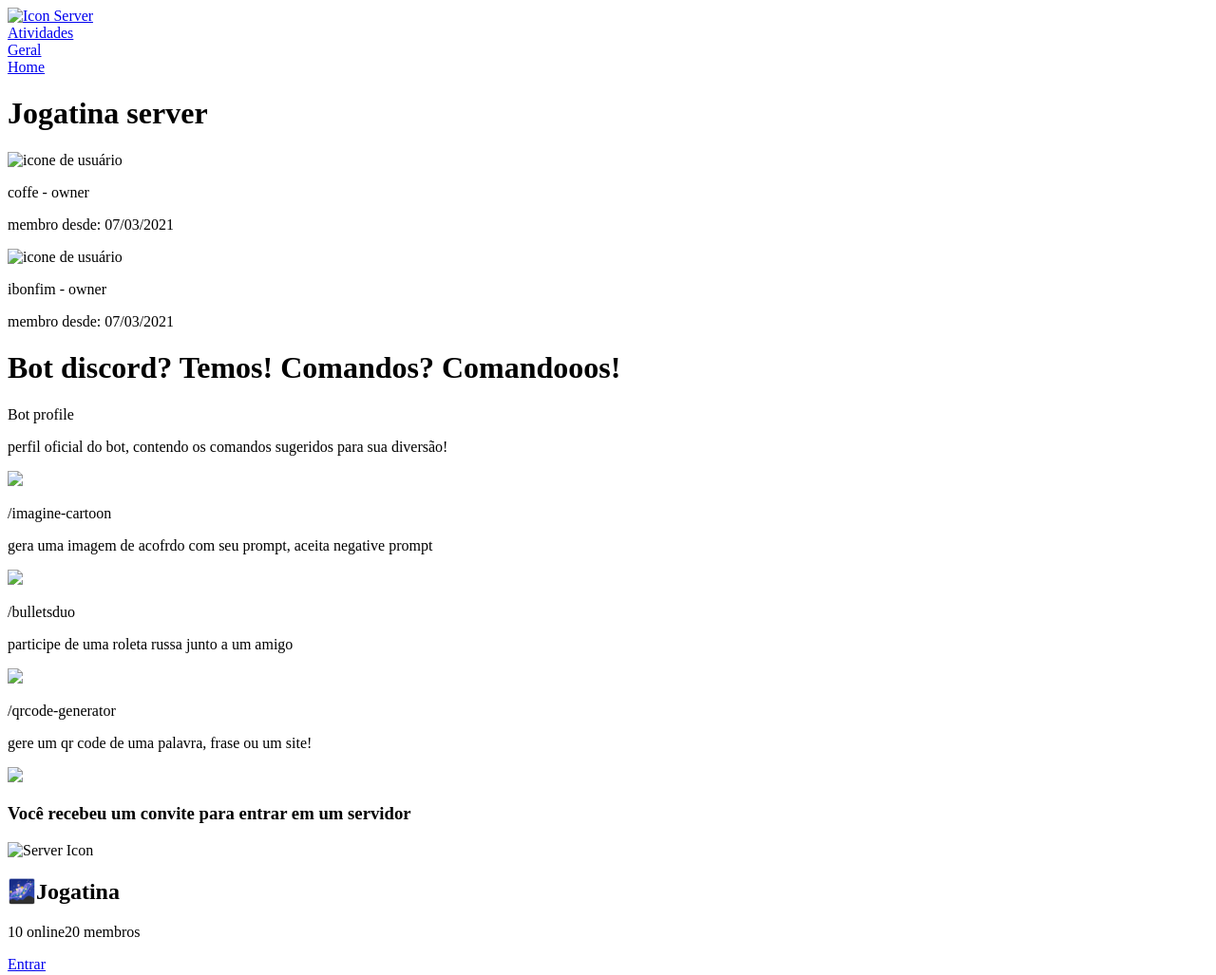
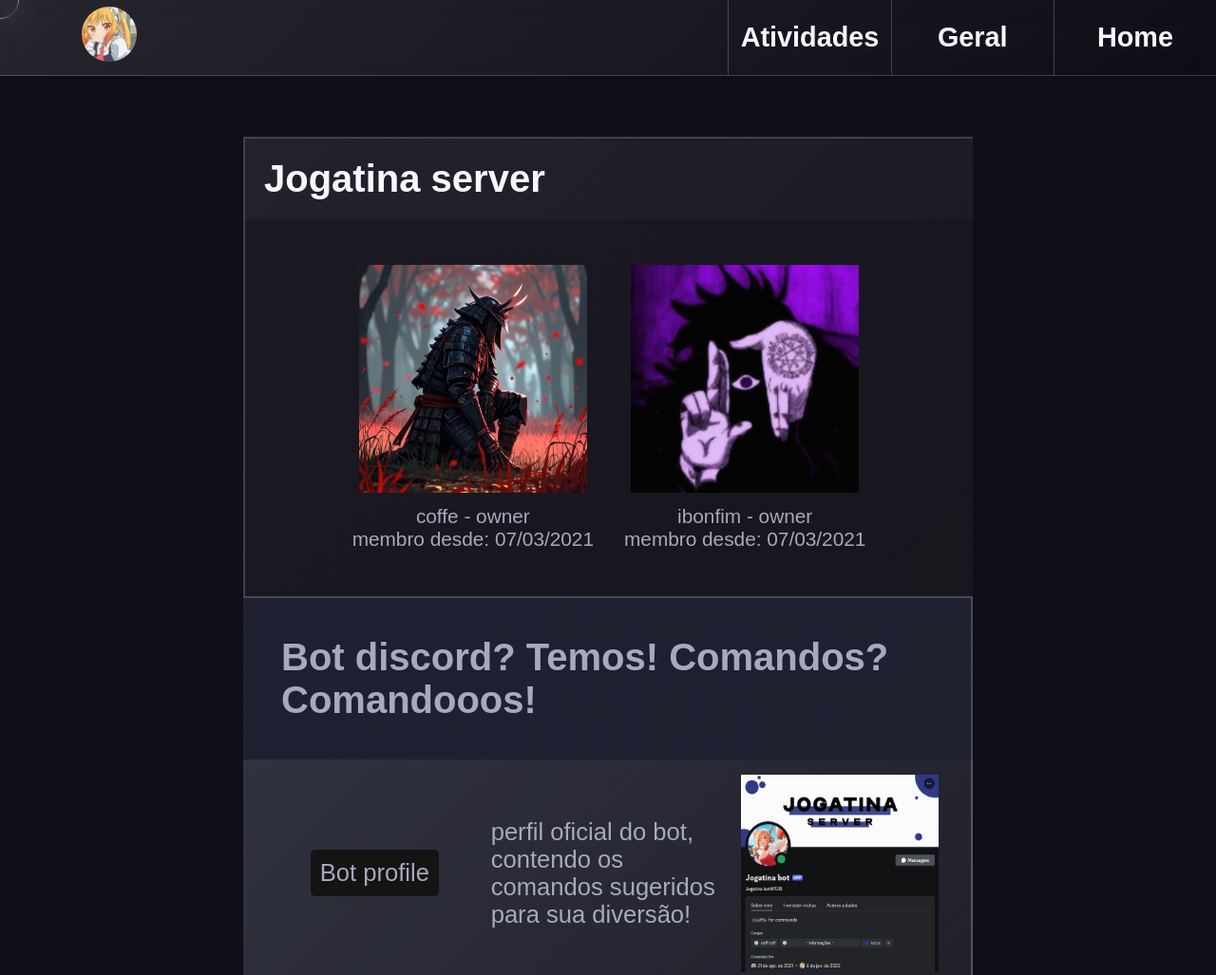
Before and after one commit to CoffezinnS2/jogatina, a plain HTML site: page html/geral.html in a window 1280 px wide. Shown: the top 1027 px of the page at 95% size. Drawn offline with Linux system fonts and the light colour scheme; the site is published under a folder, as on GitHub Pages, so addresses that start at the root find nothing.

Commit message:
tertiary commit

```diff
--- a/html/atividades.html
+++ b/html/atividades.html
@@ -6,9 +6,9 @@
     <meta name="viewport" content="width=device-width, initial-scale=1.0">
     <meta name="keywords" content="">
     <meta name="author" content="Jogatina Server">
-    <link rel="icon" href="/assets/icons/iconGoogle.ico" />
+    <link rel="icon" href="../assets/icons/iconGoogle.ico" />
     <meta name="description" content="">
-    <link rel="stylesheet" href="/css/style.css">
+    <link rel="stylesheet" href="../css/style.css">
     <title>Jogatina Server</title>
 </head>
 
@@ -17,7 +17,7 @@
     <nav>
         <div>
             <a class="logo" href="#">
-                <img src="/assets/icons/servericon.gif" alt="Icon Server">
+                <img src="..../assets/icons/servericon.gif" alt="Icon Server">
             </a>
         </div>
         <div class="pages">
@@ -28,7 +28,7 @@
                 <a id="geral" href="geral.html">Geral</a>
             </div>
             <div class="bloco">
-                <a href="/index.html">Home</a>
+                <a href="../index.html">Home</a>
             </div>
         </div>
     </nav>
@@ -45,13 +45,13 @@
                     <div class="item">
                         <p class="commandName">noitada de jogos</p>
                         <p>noitada de jogos</p>
-                        <img src="/assets/activities/game.png">
+                        <img src="../assets/activities/game.png">
                     </div>
 
                     <div class="item">
                         <p class="commandName">noitada de filmes</p>
                         <p>noitada de filmes</p>
-                        <img src="/assets/activities/cinema.png">
+                        <img src="../assets/activities/cinema.png">
                     </div>
                 </div>
             </div>
@@ -60,7 +60,7 @@
         <div class="containerCard" id="cardDiscord">
 
             <h3 class="textoItem1">Você recebeu um convite para entrar em um servidor</h3>
-            <img src="/assets/icons/servericon.gif" alt="Server Icon">
+            <img src="../assets/icons/servericon.gif" alt="Server Icon">
 
             <h2 class="textoItem2">🌌Jogatina</h2>
             <div class="infosCard">
--- a/html/geral.html
+++ b/html/geral.html
@@ -5,15 +5,15 @@
     <meta charset="UTF-8">
     <meta name="viewport" content="width=device-width, initial-scale=1.0">
     <title>Jogatina Server</title>
-    <link rel="icon" href="/assets/icons/iconGoogle.ico" />
-    <link rel="stylesheet" href="/css/style.css">
+    <link rel="icon" href="../assets/icons/iconGoogle.ico" />
+    <link rel="stylesheet" href="../css/style.css">
 </head>
 
 <body>
     <nav>
         <div>
             <a class="logo" href="#">
-                <img src="/assets/icons/servericon.gif" alt="Icon Server">
+                <img src="../assets/icons/servericon.gif" alt="Icon Server">
             </a>
         </div>
         <div class="pages">
@@ -39,12 +39,12 @@
                 <h1>Jogatina server</h1>
                 <div class="profiles">
                     <div class="profileUsers">
-                        <img src="/assets/users/coffeIcon.jpg" alt="icone de usuário" class="imgIcon">
+                        <img src="../assets/users/coffeIcon.jpg" alt="icone de usuário" class="imgIcon">
                         <p>coffe - owner</p>
                         <p>membro desde: 07/03/2021</p>
                     </div>
                     <div class="profileUsers">
-                        <img src="/assets/users/ibonfimIcon.jpg" alt="icone de usuário" class="imgIcon">
+                        <img src="../assets/users/ibonfimIcon.jpg" alt="icone de usuário" class="imgIcon">
                         <p>ibonfim - owner</p>
                         <p>membro desde: 07/03/2021</p>
                     </div>
@@ -57,25 +57,25 @@
                 <div class="item">
                     <p class="commandName">Bot profile</p>
                     <p>perfil oficial do bot, contendo os comandos sugeridos para sua diversão!</p>
-                    <img src="/assets/bot/botProfile.png">
+                    <img src="../assets/bot/botProfile.png">
                 </div>
 
                 <div class="item">
                     <p class="commandName">/imagine-cartoon</p>
                     <p>gera uma imagem de acofrdo com seu prompt, aceita negative prompt</p>
-                    <img src="/assets/bot/imagineCartoon.png">
+                    <img src="../assets/bot/imagineCartoon.png">
                 </div>
 
                 <div class="item">
                     <p class="commandName">/bulletsduo</p>
                     <p>participe de uma roleta russa junto a um amigo</p>
-                    <img src="/assets/bot/bulletsDuo.png">
+                    <img src="../assets/bot/bulletsDuo.png">
                 </div>
 
                 <div class="item">
                     <p class="commandName">/qrcode-generator</p>
                     <p>gere um qr code de uma palavra, frase ou um site!</p>
-                    <img src="/assets/bot/qrCodeGenerator.png">
+                    <img src="../assets/bot/qrCodeGenerator.png">
                 </div>
 
             </div>
@@ -84,7 +84,7 @@
         <div class="containerCard" id="cardDiscord">
 
             <h3 class="textoItem1">Você recebeu um convite para entrar em um servidor</h3>
-            <img src="/assets/icons/servericon.gif" alt="Server Icon">
+            <img src="../assets/icons/servericon.gif" alt="Server Icon">
 
             <h2 class="textoItem2">🌌Jogatina</h2>
             <div class="infosCard">
@@ -99,7 +99,7 @@
         </div>
     </div>
 
-    <script src="/js/main.js"></script>
+    <script src="../js/main.js"></script>
 
     <footer>
         <p>dev by <span class="devs">coffe</span></p>
```
